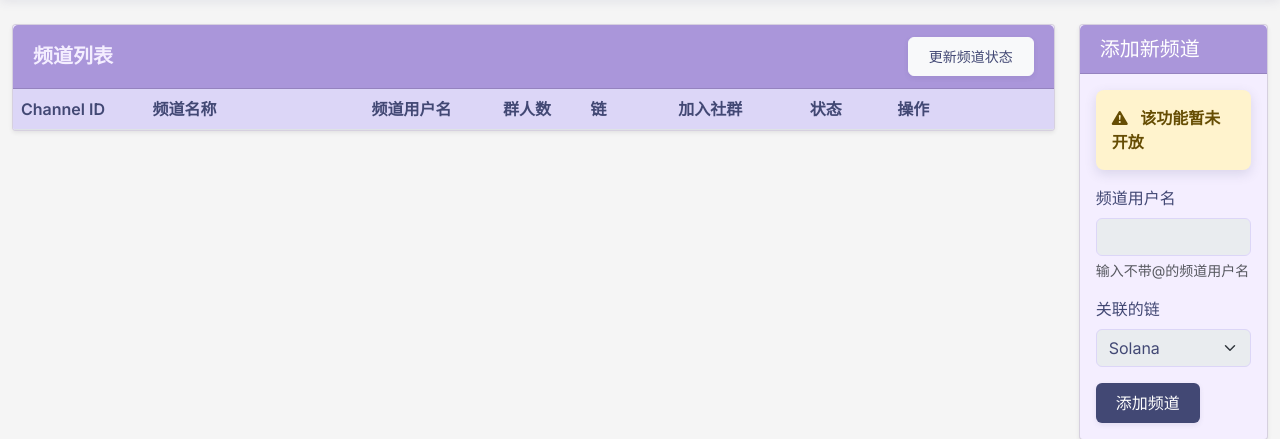
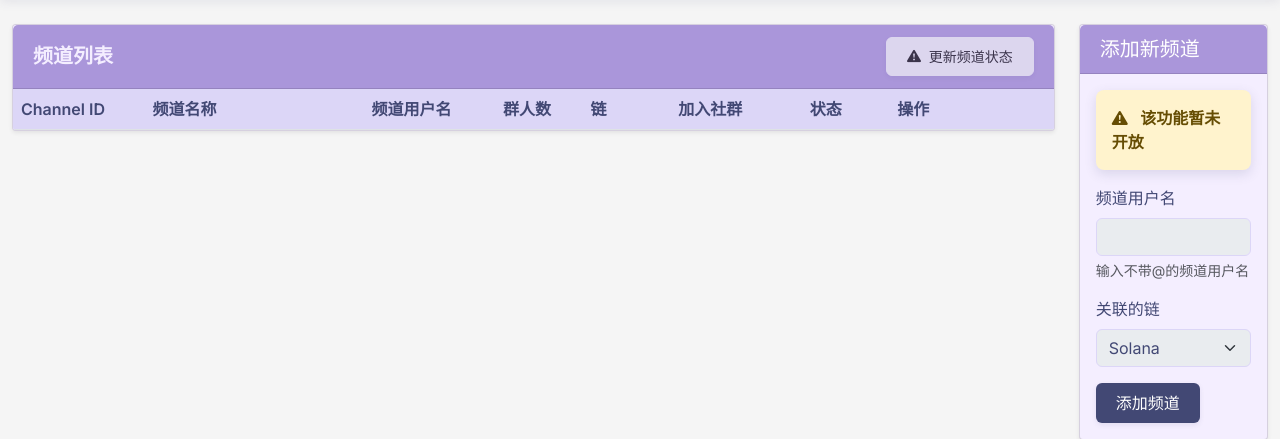
Before and after one commit to se1k0/telegram-monitor, a Flask app: template src/web/templates/channels.html in a window 1280 px wide. Shown: the part 66-505 px from the top of the page. Run offline with Flask 3, Linux system fonts and the light colour scheme; the template is opened without the code that fills it, so the values that code supplies are empty.

Commit message:
[UPDATE] 禁用部分按钮

```diff
--- a/src/web/templates/channels.html
+++ b/src/web/templates/channels.html
@@ -46,7 +46,10 @@
             <div class="card">
                 <div class="card-header bg-secondary d-flex justify-content-between align-items-center channel-header">
                     <h5 class="mb-0"><strong>频道列表</strong></h5>
-                    <a href="/channels/update" class="btn btn-sm btn-light update-button">更新频道状态</a>
+                    <button class="btn btn-sm btn-light update-button" disabled title="该功能暂未开放">
+                        <i class="bi bi-exclamation-triangle-fill me-1"></i>
+                        更新频道状态
+                    </button>
                 </div>
                 <div class="card-body p-0">
                     <div class="table-responsive">
@@ -92,9 +95,10 @@
                                     <td>
                                         <div class="btn-group">
                                             {% if channel.is_active %}
-                                            <a href="/channels/remove/{{ channel.channel_username }}" class="btn btn-sm btn-outline-danger" onclick="return confirm('确定要停止监控此频道吗？')">
-                                                <i class="bi bi-x-circle"></i> 停止监控
-                                            </a>
+                                            <button class="btn btn-sm btn-outline-secondary" disabled title="该功能暂未开放">
+                                                <i class="bi bi-exclamation-triangle-fill me-1"></i>
+                                                停止监控
+                                            </button>
                                             {% else %}
                                             <a href="/channels/activate/{{ channel.channel_username }}" class="btn btn-sm btn-outline-success">
                                                 <i class="bi bi-check-circle"></i> 激活
```
